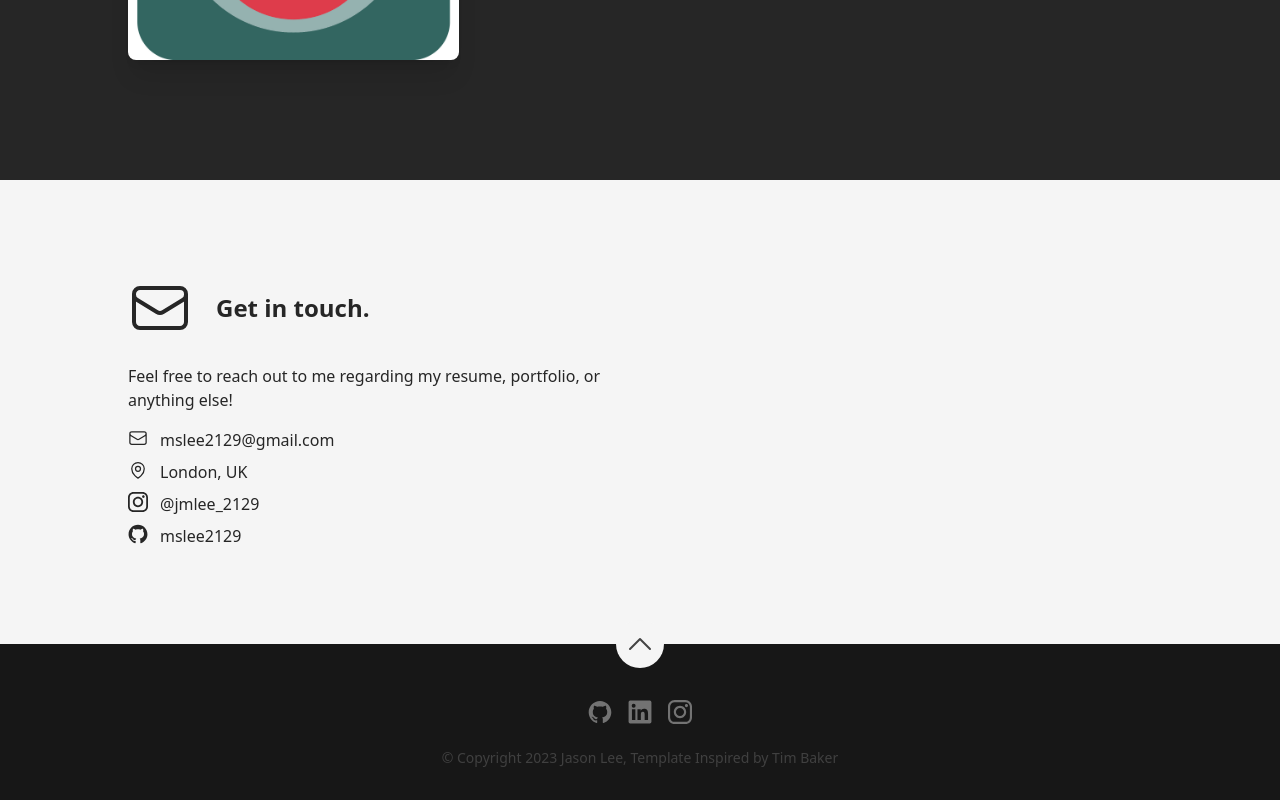
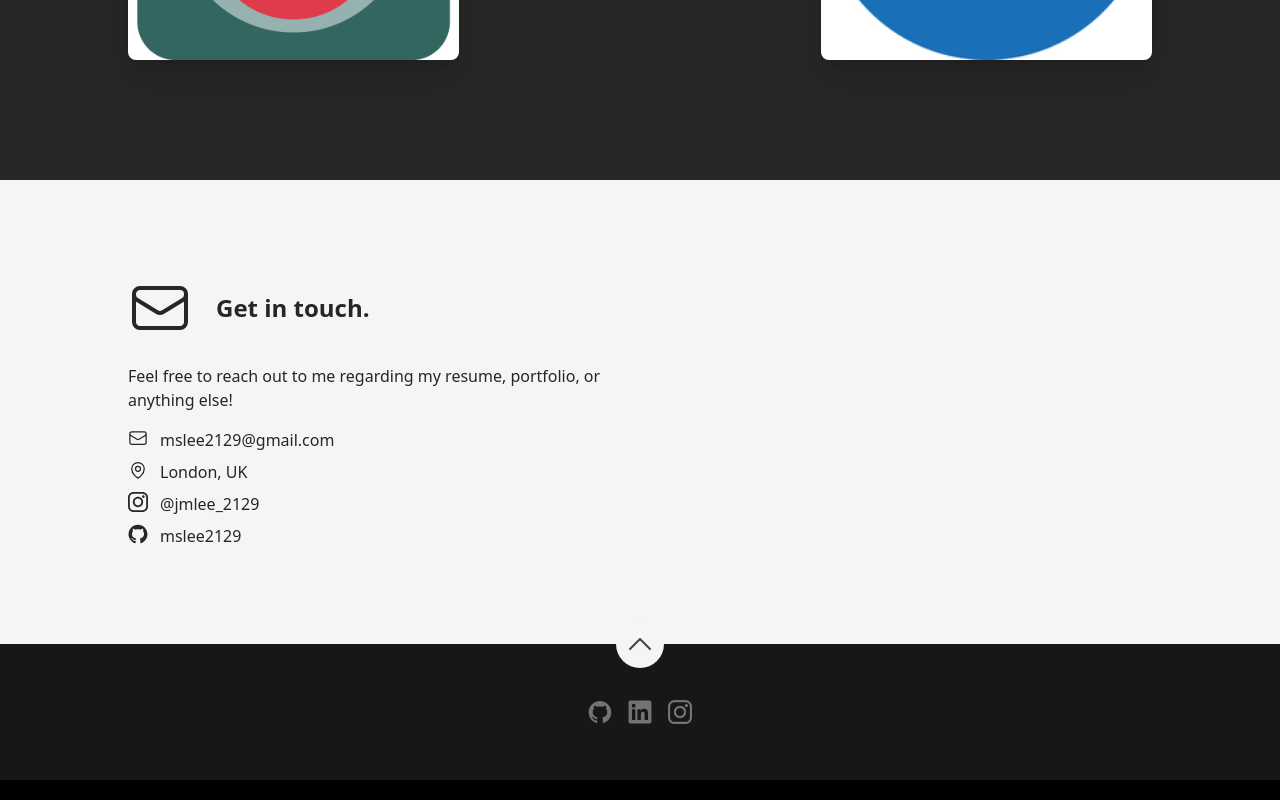
Before and after one commit to mslee2129/portfolio_website, a Next.js app: page / in a window 1280 px wide. Shown: the part 3275-4075 px from the top of the page. Built offline with nearby package versions, Linux system fonts and the light colour scheme.

Commit message:
muscesscore

```diff
--- a/src/components/Sections/Footer.tsx
+++ b/src/components/Sections/Footer.tsx
@@ -17,7 +17,7 @@ const Footer: FC = memo(() => (
       <div className="flex gap-x-4 text-neutral-500">
         <Socials />
       </div>
-      <span className="text-sm text-neutral-700">© Copyright 2023 Jason Lee, Template Inspired by Tim Baker</span>
+      <span className="text-sm text-neutral-700"></span>
     </div>
   </div>
 ));
--- a/src/data/data.tsx
+++ b/src/data/data.tsx
@@ -16,7 +16,7 @@ import LinkedInIcon from '../components/Icon/LinkedInIcon';
 import heroImage from '../images/header.jpg';
 import porfolioImage1 from '../images/portfolio/portfolio-1.jpg';
 import porfolioImage2 from '../images/portfolio/portfolio-2.jpg';
-// import porfolioImage3 from '../images/portfolio/portfolio-3.jpg';
+import porfolioImage3 from '../images/portfolio/portfolio-3.jpg';
 // import porfolioImage4 from '../images/portfolio/portfolio-4.jpg';
 // import porfolioImage5 from '../images/portfolio/portfolio-5.jpg';
 // import porfolioImage6 from '../images/portfolio/portfolio-6.jpg';
@@ -202,12 +202,12 @@ export const portfolioItems: PortfolioItem[] = [
     url:'https://github.com/mslee2129/imperial_thesis/tree/master',
     image: porfolioImage2,
   },
-  // {
-  //   title: 'Music Compositions',
-  //   description: 'A link to my MuseScore projects',
-  //   url: '',
-  //   image: porfolioImage3,
-  // },
+  {
+    title: 'Music Compositions',
+    description: 'A link to my MuseScore projects',
+    url: 'https://musescore.com/user/17427126',
+    image: porfolioImage3,
+  },
 ];
 
 /**
```
Also changed, not shown: src/images/portfolio/portfolio-3.jpg.
